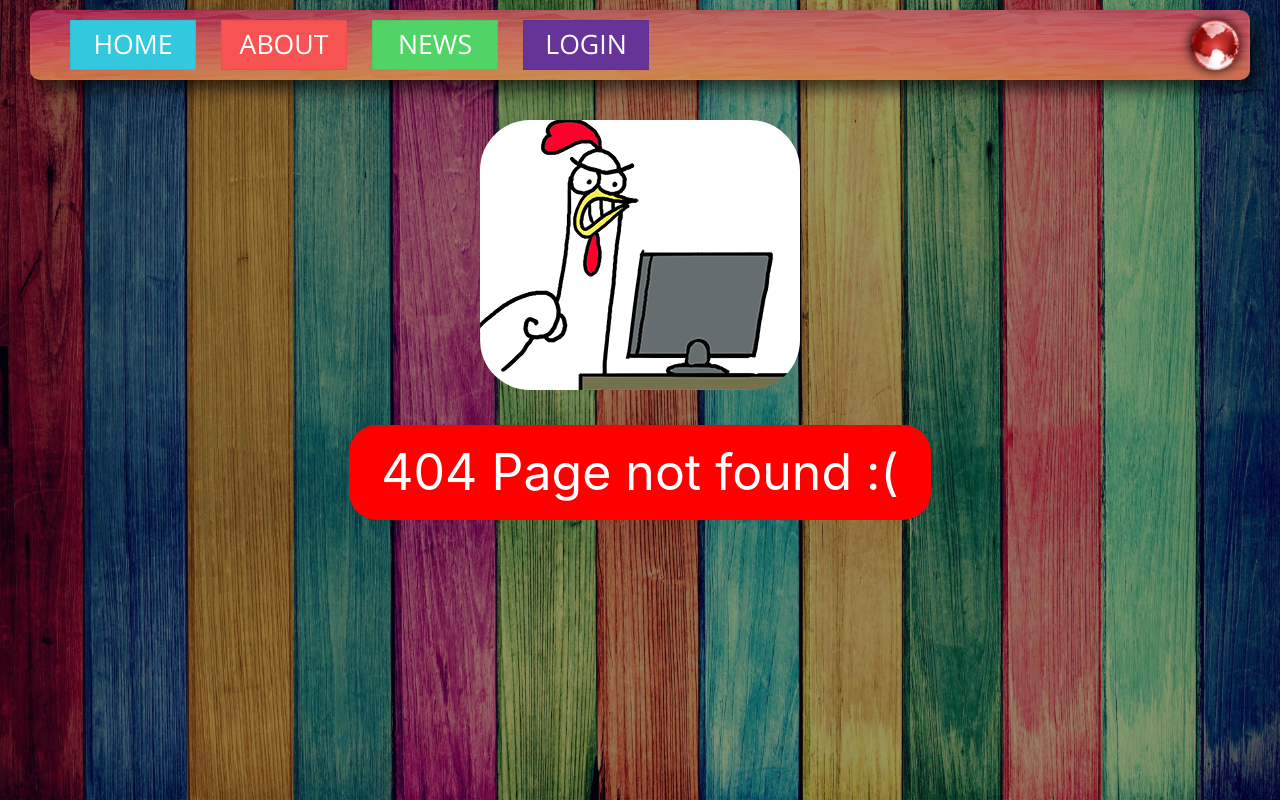
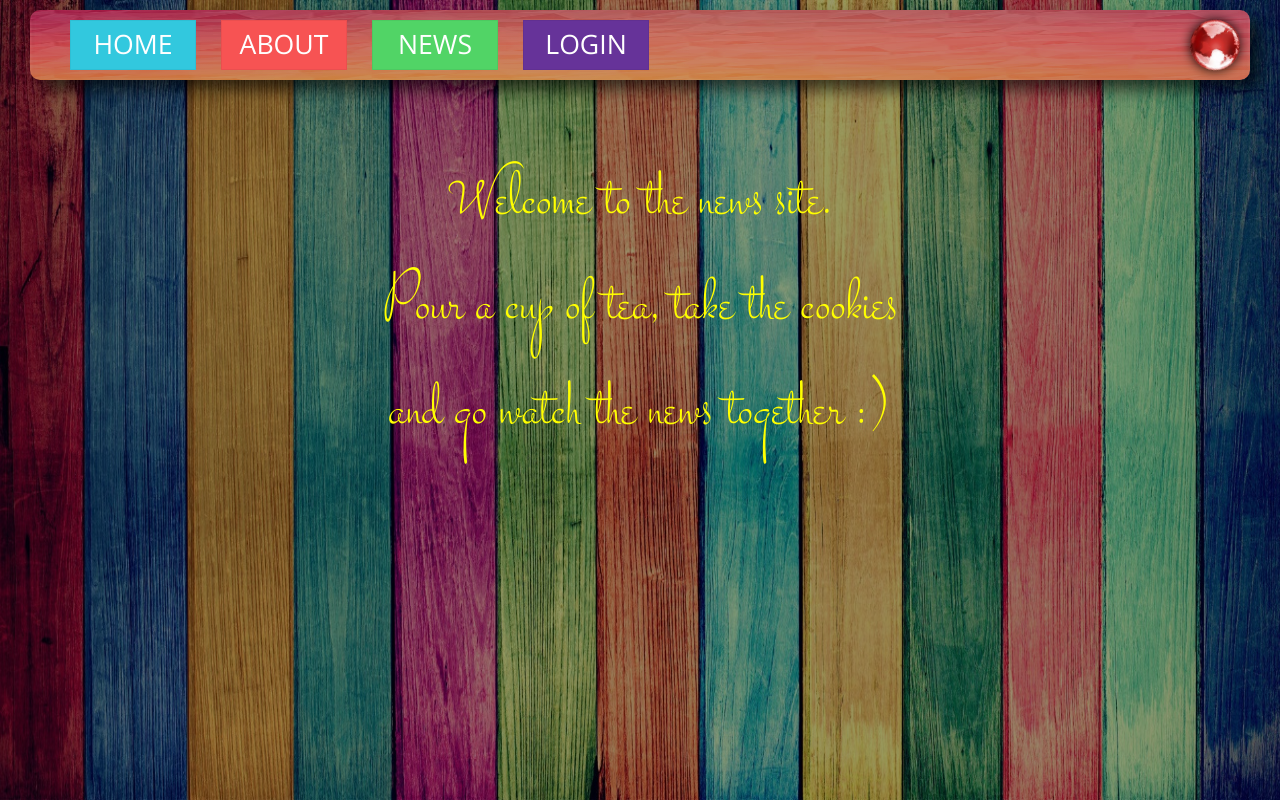
Before and after one commit to YarikTheMashine/first-app, a React app: page / in a window 1280 px wide. Before the commit this address had no page. Shown: the top 800 px of the page. Built offline with nearby package versions, Linux system fonts and the light colour scheme.

Commit message:
[congratulation] The last one

```diff
--- a/package.json
+++ b/package.json
@@ -1,5 +1,5 @@
 {
-  "homepage": "https://YarikTheMashine.github.io",
+  "homepage": "https://ant2nta.github.io/public",
   "name": "first-app",
   "version": "0.1.0",
   "private": true,
--- a/src/App.js
+++ b/src/App.js
@@ -34,7 +34,7 @@ class App extends React.Component {
         <Header loginToggler={this.loginHandler} />
         <div style={{ marginTop: "40px" }}>
           <Switch>
-            <Route exact path="/first-app" component={Content} />
+            <Route exact path="/" component={Content} />
             <Route
               path="/login"
               component={props => (
```
Also changed, not shown: 2 other files (tests, documents, lock files or other folders).
